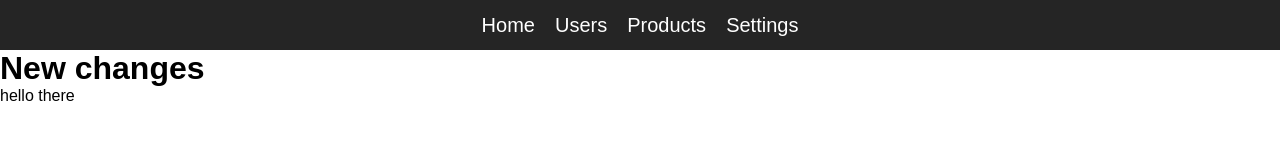
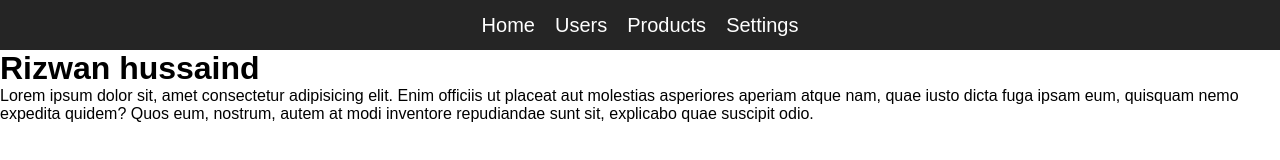
Before and after one commit to mirza-sarim-baig/Expense-Tracker, a plain HTML site: page index.html in a window 1280 px wide. Drawn offline with Linux system fonts and the light colour scheme.

Commit message:
rizwan branch

```diff
--- a/index.html
+++ b/index.html
@@ -23,7 +23,12 @@
         </li>
       </ul>
     </header>
-    <h1>New changes</h1>
-    <span>hello there</span>
+    <h1>Rizwan hussaind</h1>
+    <p>
+      Lorem ipsum dolor sit, amet consectetur adipisicing elit. Enim officiis ut
+      placeat aut molestias asperiores aperiam atque nam, quae iusto dicta fuga
+      ipsam eum, quisquam nemo expedita quidem? Quos eum, nostrum, autem at modi
+      inventore repudiandae sunt sit, explicabo quae suscipit odio.
+    </p>
   </body>
 </html>
```
